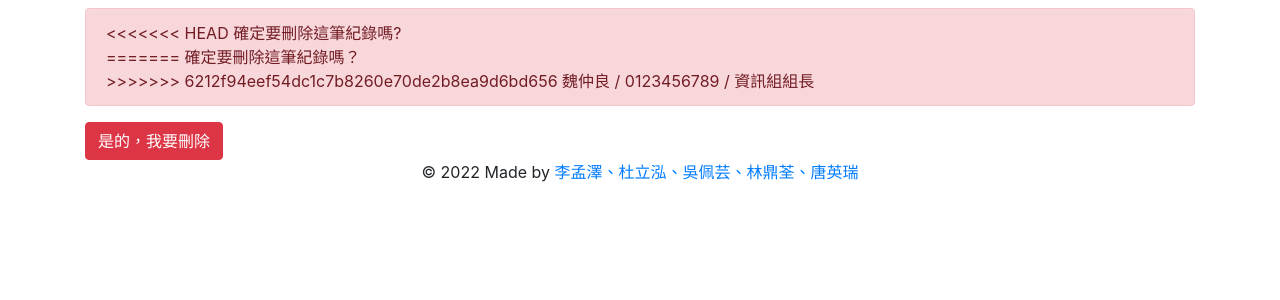
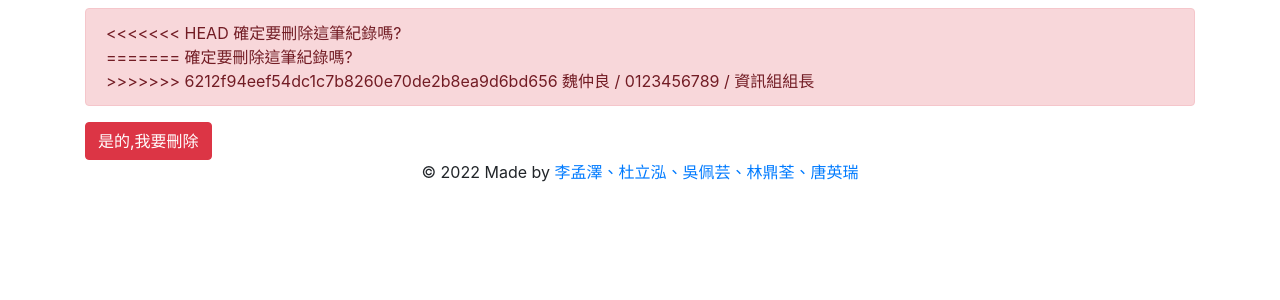
Before and after one commit to Pattywu20031224/roomrezsystem, a Django app: page /teacher/1/delete/ in a window 1280 px wide. Shown: the part 56-356 px from the top of the page. Run offline with Django 3.2, Linux system fonts and the light colour scheme; a user stored in the database is signed in; data comes from the database, SQL or seed files in the repository; some libraries are stand-ins or nearby versions.

Commit message:
0301_room_update_delete

```diff
--- a/roomrezsystem/templates/confirm_delete.html
+++ b/roomrezsystem/templates/confirm_delete.html
@@ -5,12 +5,12 @@
 <<<<<<< HEAD
     確定要刪除這筆紀錄嗎? <br/>
 =======
-    確定要刪除這筆紀錄嗎？ <br/>
+    確定要刪除這筆紀錄嗎? <br/>
 >>>>>>> 6212f94eef54dc1c7b8260e70de2b8ea9d6bd656
     {{ object }}
 </p>
 <form action="" method="post">
   {% csrf_token %}
-  <input type="submit" class="btn btn-danger" value="是的，我要刪除">
+  <input type="submit" class="btn btn-danger" value="是的,我要刪除">
 </form>
 {% endblock %}
```
